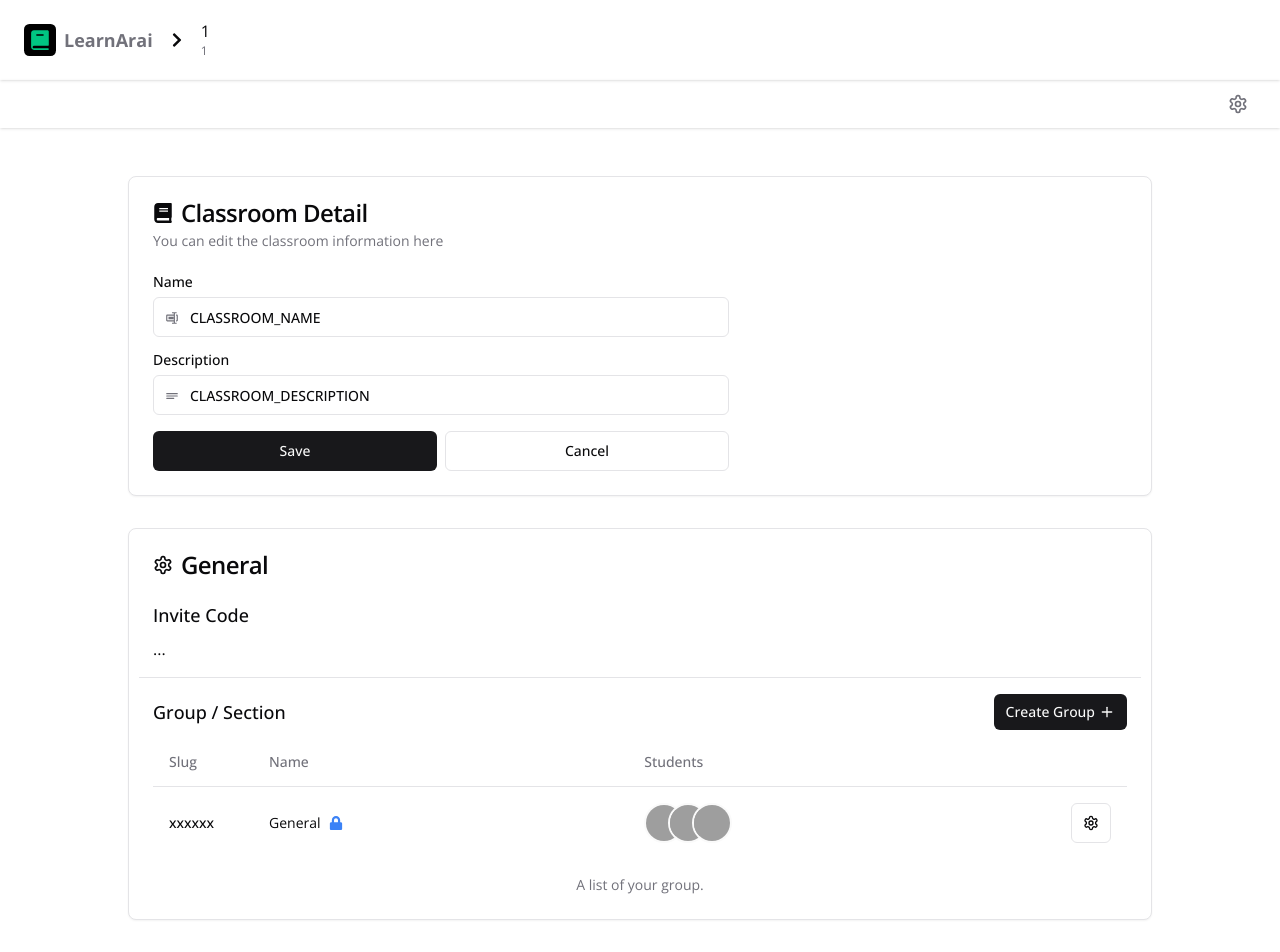
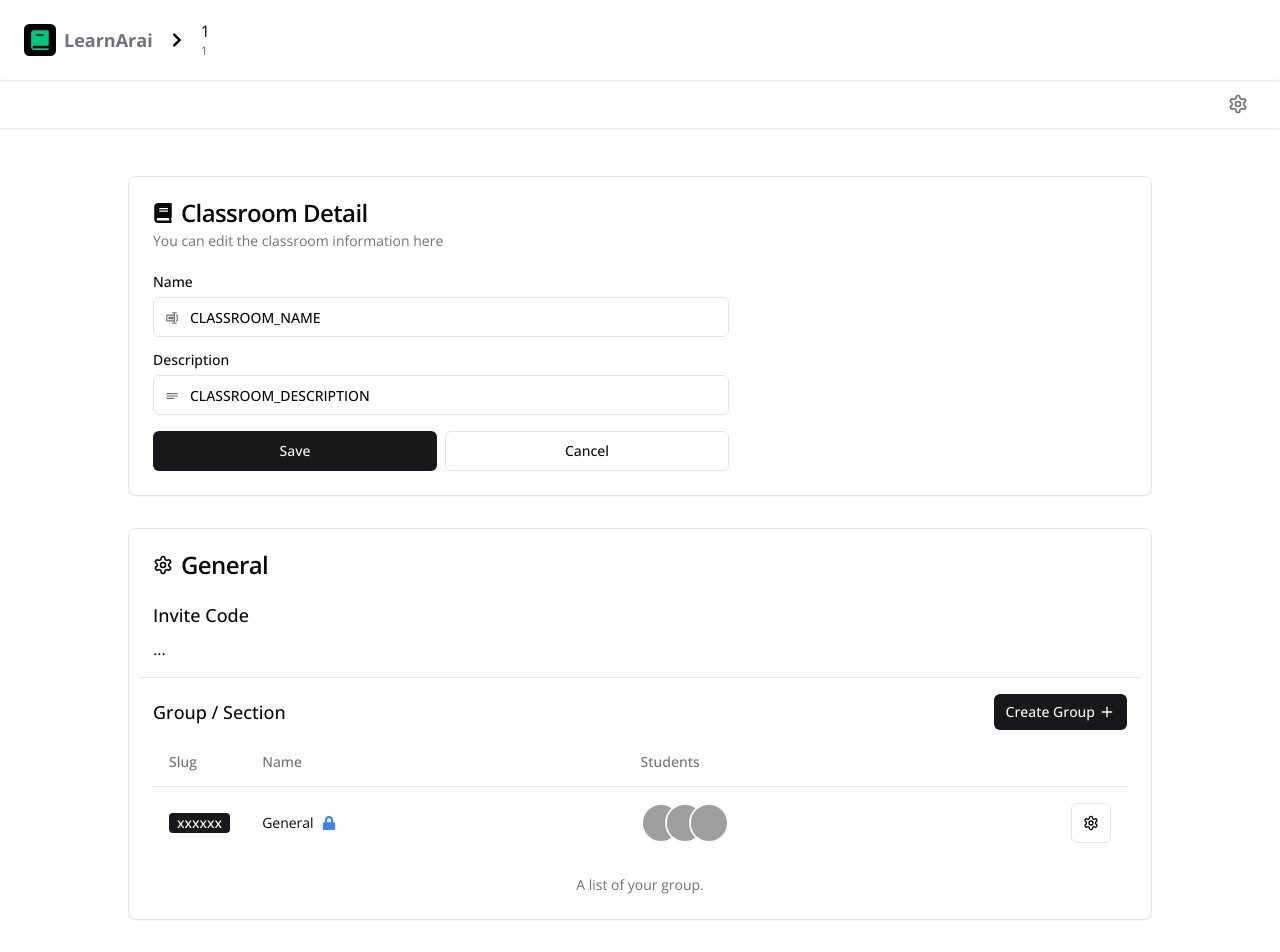
Before and after one commit to learn-arai/learn-arai, a Next.js app in the folder learn-arai/: page /classroom/1/setting in a window 1280 px wide. Shown: the top 952 px of the page. Built offline with nearby package versions, Linux system fonts and the light colour scheme; grey boxes are pictures that could not be loaded.

Commit message:
Wrapped group slug in CodeLine

```diff
--- a/learn-arai/app/classroom/[slug]/setting/classroom-general.tsx
+++ b/learn-arai/app/classroom/[slug]/setting/classroom-general.tsx
@@ -5,6 +5,7 @@ import { Plus, Settings } from 'lucide-react';
 import { Avatar, AvatarFallback, AvatarImage } from '@/components/ui/avatar';
 import { Button } from '@/components/ui/button';
 import { Card, CardContent, CardHeader, CardTitle } from '@/components/ui/card';
+import CodeLine from '@/components/ui/code-line';
 import { Separator } from '@/components/ui/separator';
 import {
     Table,
@@ -45,17 +46,15 @@ export default function ClassroomGeneral() {
                         <TableCaption>A list of your group.</TableCaption>
                         <TableHeader>
                             <TableRow>
-                                <TableHead className="w-[100px]">
-                                    Slug
-                                </TableHead>
+                                <TableHead>Slug</TableHead>
                                 <TableHead>Name</TableHead>
                                 <TableHead>Students</TableHead>
                             </TableRow>
                         </TableHeader>
                         <TableBody>
                             <TableRow>
-                                <TableCell className="font-medium">
-                                    xxxxxx
+                                <TableCell className="font-medium w-[1%] whitespace-nowrap">
+                                    <CodeLine content="xxxxxx" />
                                 </TableCell>
                                 <TableCell className="">
                                     <span className="flex items-center gap-2">
```
Also changed, not shown: 1 other file (tests, documents, lock files or other folders).
